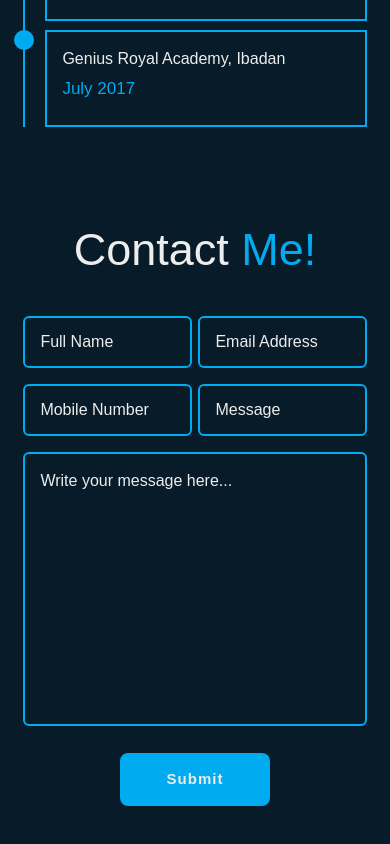
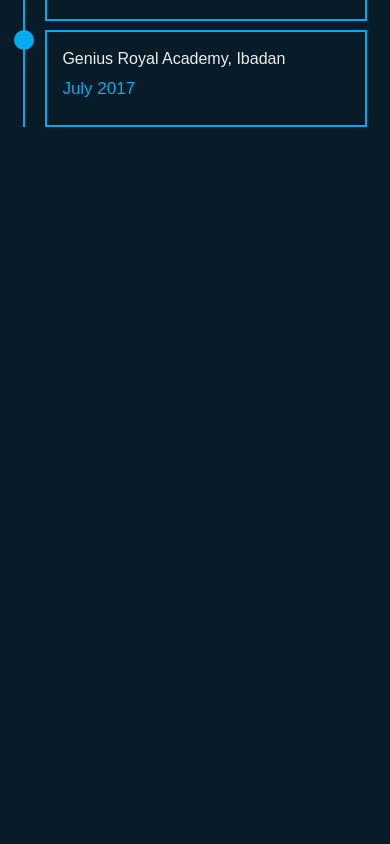
Before and after one commit to LolaVictoria/Portfolio, a React (Vite) app: page / in a window 390 px wide. Shown: the part 4931-5775 px from the top of the page. After the commit the page ends 5117 px from the top, so only its background shows below. Built offline with nearby package versions, Linux system fonts and the light colour scheme.

Commit message:
new changes

```diff
--- a/src/App.jsx
+++ b/src/App.jsx
@@ -1,7 +1,4 @@
 import {BrowserRouter as Router, Routes, Route} from "react-router-dom"
-//import MainPage from "./pages/mainpage"
-//import Home from "./pages/home"
-import Contact from "./components/contact"
 import MainPage from "./pages/mainpage"
 
 const App = () => {
@@ -12,7 +9,7 @@
       <Routes>
 
         <Route path="/" element={<MainPage/>} />
-        <Route path="/contact" element={<Contact/>} />
+
       </Routes>
     </div>
     </Router>
--- a/src/components/contact.jsx
+++ /dev/null
@@ -1,90 +0,0 @@
-import styles from "./contact.module.css"
-
-
-const Contact = () => {
-
-   /// const smtpKey = process.env.SMTP_KEY;
-
-    async function sendEmail(e) {
-        e.preventDefault(); // Prevent the default form submission behavior
-
-        const fullName = e.target.elements.fullName.value;
-        const emailAddress = e.target.elements.emailAddress.value;
-        const mobileNumber = e.target.elements.mobileNumber.value;
-        const message = e.target.elements.message.value;
-        try {
-            let res = await fetch(
-                "https://api.smtpexpress.com/send",
-                {
-                    method: "POST", // Use POST method for sending data
-                    headers: {
-                        "Content-Type": "application/json",
-                        Authorization: `Bearer d0c139c50417812da1e5c6692fb6a517a05a2dfd59244f0ac` // Use REACT_APP_ prefix for environment variables in React
-                    },
-                    body: JSON.stringify({
-                        fullName,
-                        emailAddress,
-                        mobileNumber,
-                        message
-                    })
-                }
-            );
-            let data = await res.json();
-            console.log(data); // You can handle the response data as needed
-        } catch (err) {
-            console.error(err);
-        }
-
-    }
-
-    return (
-        <section className={styles.contact}>
-            <h2 className="heading">
-                Contact
-                <span> Me!</span>
-            </h2>
-
-            <form>
-                <div className={styles.inputbox}>
-                    <div className={styles.inputfield}>
-                        <input type="text" placeholder="Full Name" required/>
-                        <span className={styles.focus}></span>
-                    </div>
-
-                    <div className={styles.inputfield}>
-                        <input type="text" placeholder="Email Address" required/>
-                        <span className={styles.focus}></span>
-                    </div>
-                </div>
-
-                <div className={styles.inputbox}>
-                    <div className={styles.inputfield}>
-                        <input type="number" placeholder="Mobile Number" required/>
-                        <span className={styles.focus}></span>
-                    </div>
-
-                    <div className={styles.inputfield}>
-                        <input type="text" placeholder="Message" required/>
-                        <span className={styles.focus}></span>
-                    </div>
-                </div>
-
-                    <div className={styles.textareafield}>
-                        <textarea name="" id="" cols="30" rows="10"
-                             placeholder="Write your message here..."
-                            required></textarea>
-                        <span className={styles.focus}></span>
-                    </div>
-
-
-                    <div className={`${styles.btnbox} ${styles.btns}`}>
-                        <button
-                        onClick={sendEmail}
-                          type="submit" className={styles.btn}>Submit</button>
-                    </div>
-            </form>
-        </section>
-    )
-}
-
-export default Contact;
--- a/src/components/navbar.jsx
+++ b/src/components/navbar.jsx
@@ -2,6 +2,9 @@
 import styles from "./navbar.module.css"
 import { useState } from "react"
 import {AiOutlineClose, AiOutlineMenu} from "react-icons/ai";
+import {FaXTwitter} from "react-icons/fa6"
+import {AiFillGithub} from "react-icons/ai"
+import {AiFillLinkedin} from "react-icons/ai"
 
 
 const Navbar = () => {
@@ -65,6 +68,18 @@
                  <li>
                  <Link to="/contact">Contact</Link>
                  </li>
+
+                 <div className={styles.social_box}>
+                  <h3>Connect With Me</h3>
+                 <a href="mailto:damilolaoniyide11@gmail.com">
+                  damilolaoniyide11@gmail.com
+                 </a>
+                 <div className={styles.socials}>
+            <a href="https://github.com/LolaVictoria" rel="noopener"><AiFillGithub /></a>
+            <a href="https://linkedin.com/in/damilola-oniyide-9a013a205?utm_source=share&utm_campaign=share_via&utm_content=profile&utm_medium=android_app" rel="noopener"><AiFillLinkedin/></a>
+            <a href="https://x.com/1_and_only_lola" rel="noopener"><FaXTwitter /></a>
+           </div>
+                 </div>
               </ul>
 
 
--- a/src/components/navbar.module.css
+++ b/src/components/navbar.module.css
@@ -69,46 +69,27 @@
 }
 
 .navlist_responsive {
-    /* display: flex;
-    flex-direction: column;
-    justify-content: center;
-    align-items: center;
+
     background-color: var(--bg-color);
     position: absolute;
-    top: 0;
-    left: 0;
-    width: 100vw;
-    height: 100vh;
-    z-index: 100; */
-    background-color: var(--bg-color);
-    position: absolute;
-    top: 65px;
+    top: 59px;
     right: 20px;
-    padding: 5px 40px;
+    padding: 5px 40px 20px;
 
     @media (min-width: 770px) {
         display: none;
     }
 }
 
-/* .navlist_responsive ul {
-    display: flex;
-    flex-direction: column;
-    justify-content: center;
-    align-items: center;
-    background-color: var(--bg-color);
-    position: absolute;
-    top: 0;
-    left: 0;
-    width: 100vw;
-    height: 100vh;
-    z-index: 100;
-} */
+.navlist_responsive ul {
+    text-align: center;
+}
+
 
 .navlist_responsive ul li {
-    font-size: 1.8rem;
+    font-size: 1.6rem;
     color: var(--text-color);
-    font-weight: 700;
+    font-weight: 500;
     margin-bottom: 1rem;
 
     @media (min-width: 770px) {
@@ -117,7 +98,16 @@
 
 }
 
+.navlist_responsive ul .social_box h3{
+    font-size: 1.7rem;
+    font-weight: 700;
+    margin-bottom: .6rem;
+}
 
+.navlist_responsive ul .social_box a {
+    font-size: 1.1rem;
+    font-weight: 500;
+}
 .navlist ul li {
     font-size: 1.7rem;
     color: var(--text-color);
@@ -133,3 +123,32 @@
 .navlist ul li.active {
     color: var(--main-color);
 }
+
+.socials {
+    width: auto;
+    display: none;
+    justify-content: space-between;
+    margin-top: 2.3rem;
+
+    @media(max-width: 770px) {
+       display: flex;
+    }
+
+}
+
+.socials a {
+    position: relative;
+    display: inline-flex;
+    justify-content: center;
+    align-items: center;
+    width: 20px;
+    height: 20px;
+    background: transparent;
+    border: .2rem solid var(--main-color);
+    border-radius: 20%;
+    font-size: 20px;
+    color: var(--main-color);
+    z-index: 1;
+    overflow: hidden;
+    transition: .5s;
+}
--- a/src/pages/home.module.css
+++ b/src/pages/home.module.css
@@ -177,7 +177,6 @@
     background: var(--bg-color);
     opacity: .8;
 } */
-
 .socials {
     width: 190px;
     display: flex;
@@ -191,6 +190,7 @@
     }
 
 }
+
 
 .socials_responsive {
     display: none;
--- a/src/pages/mainpage.jsx
+++ b/src/pages/mainpage.jsx
@@ -1,4 +1,4 @@
-import Contact from "../components/contact";
+//import Contact from "../components/contact";
 import Navbar from "../components/navbar"
 import Project from "../components/project";
 import Resume from "../components/resume";
@@ -13,7 +13,7 @@
             <Project/>
             <Resume />
 
-            <Contact />
+            {/* <Contact /> */}
 
 
         </div>
```
Also changed, not shown: src/index.css (line endings or trailing spaces).
